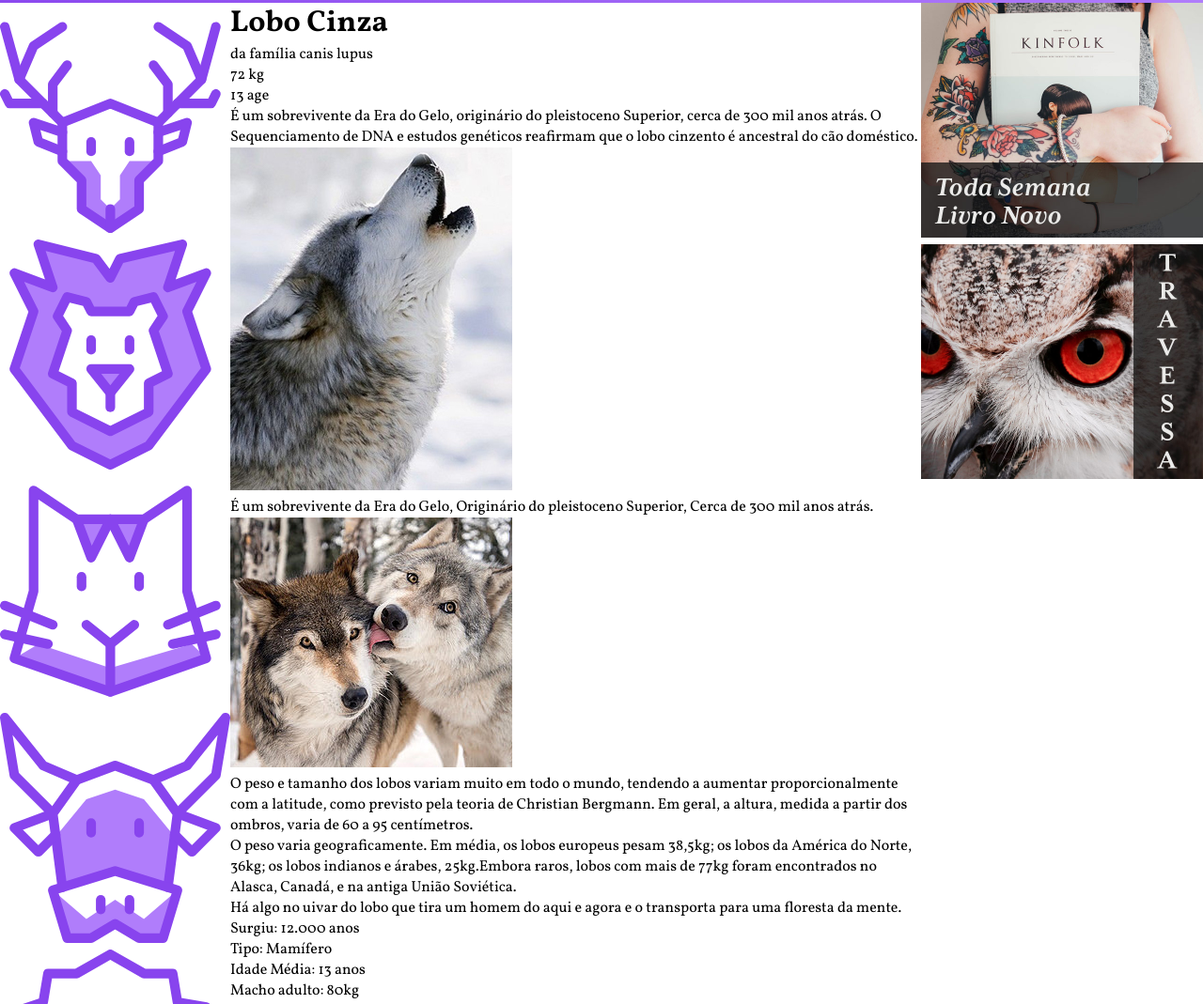
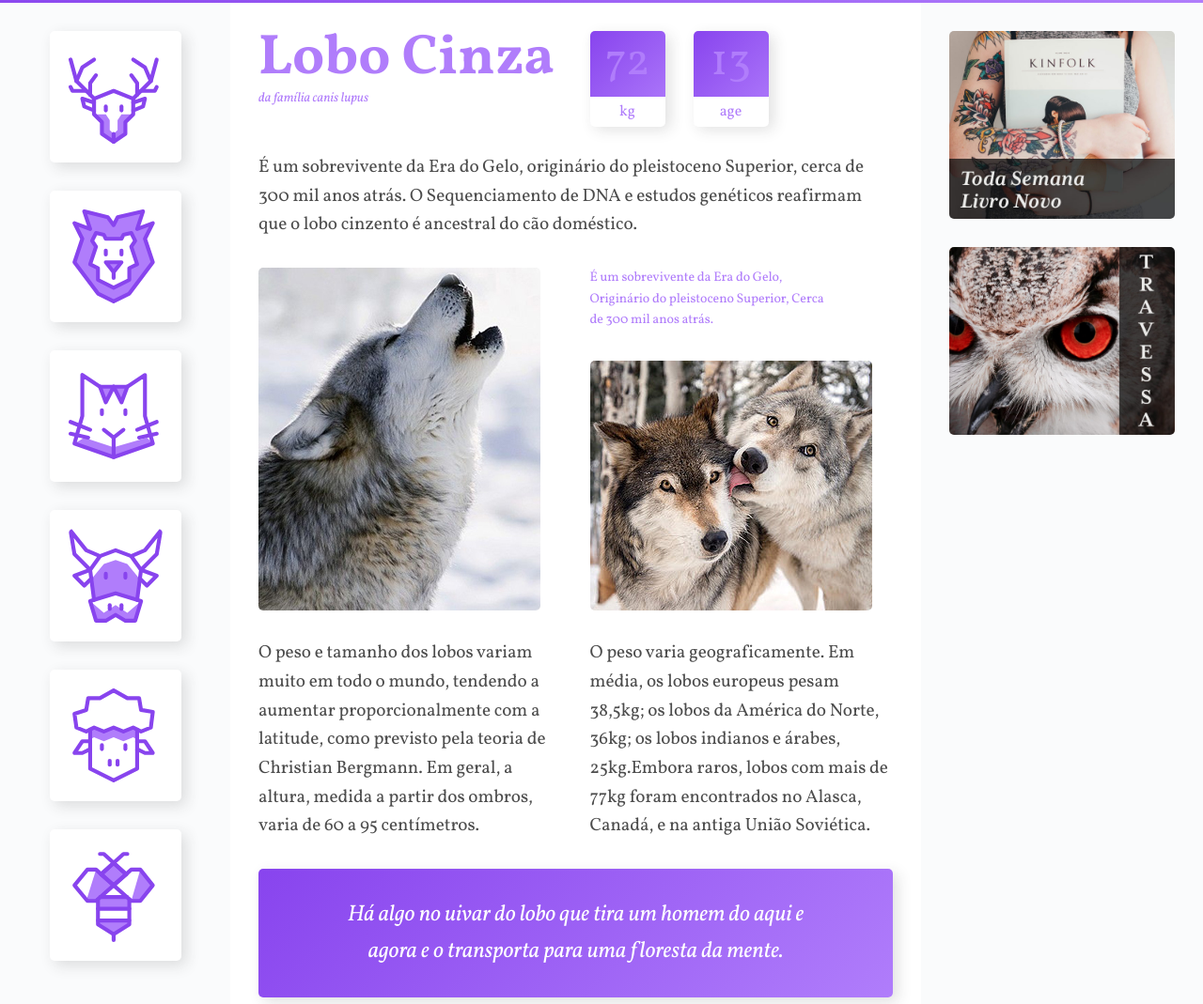
Before and after one commit to WallaceAngelo12/WildBeastOrigamid, a plain HTML site: page index.html in a window 1280 px wide. Shown: the part 102-1171 px from the top of the page at 94% size. Drawn offline with Linux system fonts and the light colour scheme.

Commit message:
css finalizado

```diff
--- a/css/style.css
+++ b/css/style.css
@@ -15,7 +15,9 @@ a {
 }
 
 img {
+    display: block;
     max-width: 100%;
+    border-radius: 5px;
 }
 
 /* GRID GERAL */
@@ -67,16 +69,170 @@ img {
 /* SIDENAV */
 .sidenav {
     grid-area: sidenav;
+    background: #fafbfc;
+    padding: 30px;
 }
 
+.sidenav li a {
+    display: block;
+    min-width: 60px;
+    max-width: 100px;
+    margin: 0 auto 30px auto;
+    background: white;
+    padding: 20px;
+    border-radius: 5px;
+    box-shadow: 5px 5px 15px 0px rgba(44,44,44,0.15);
+    transition: .1s ease-out;
+}
+
+.sidenav li a:hover{
+    background: #b07dfb;
+}
+
+/* CONTENT */
 .content {
     grid-area: content;
+    max-width: 900px;
+    margin: 0 auto;
+    padding: 30px;
+    display: grid;
+    grid-template-columns: 1fr 1fr;
+    gap: 30px;
 }
 
+.col-wide {
+    grid-column: 1/-1;
+}
+
+.imagem-1 {
+    grid-row: span 2;
+    align-self: flex-end;
+}
+
+.item-2 {
+    align-self: flex-end;
+}
+
+/* ESTILOS CONTENT */
+p {
+    font-size: 1.2rem;
+    line-height: 1.6;
+    letter-spacing: -0.005rem;
+    color: rgba(0,0,0,.7)
+}
+.informacoes p + p{
+    margin-top: 30px;
+}
+
+/* TITULO */
+
+.titulo {
+    color:#b07dfb;
+}
+
+.titulo h1 {
+    font-size: 3.75rem;
+    line-height: 1;
+    font-weight: 700;
+}
+
+.titulo span {
+    font-size: 0.875rem;
+    font-style: italic;
+}
+
+/* CARACTERISTICAS */
+
+.caracteristicas {
+    display: flex;
+    align-items: flex-start;
+}
+
+.caracteristicas > div {
+    width: 80px;
+    text-align: center;
+    background: linear-gradient(135deg, #8844ee, #b07dfb);
+    border-radius: 5px;
+    box-shadow: 5px 5px 15px 0px rgba(44,44,44,0.15);
+    position: relative;
+}
+
+.caracteristicas > div:first-child {
+    margin-right: 30px;
+}
+
+.caracteristicas span {
+    display: block;
+}
+.numero {
+    color: #b07dfb;
+    font-size: 3rem;
+    line-height: 1;
+    margin: 10px auto;
+}
+
+.rotulo {
+    background: white;
+    border-radius: 0 0 5px 5px;
+    color: #b07dfb;
+    padding: 5px 0;
+    position: relative;
+    top: 2px;
+}
+
+.destaque {
+    font-size: 0.875rem;
+    color: #b07dfb;
+    max-width: 16rem;
+}
+
+.citacao, .atributos {
+    align-self: flex-start;
+    padding: 30px;
+    border-radius: 5px;
+    box-shadow: 5px 5px 15px 0px rgba(44,44,44,0.15);
+    background: linear-gradient(135deg, #8844ee, #b07dfb);
+}
+
+.citacao p {
+    font-size: 1.5rem;
+    font-style: italic;
+    text-align: center;
+    max-width: 500px;
+    margin: 0 auto;
+    color: white;
+}
+
+.atributos li {
+    color: white;
+    font-family: 'Courier New', Courier, monospace;
+    font-size: 1.125rem;
+    padding: 15px;
+}
+
+.atributos li + li {
+    border-top : 2px solid #b07dfb;
+}
+/* ANUNCIOS*/
 .anuncios {
     grid-area: anuncios;
+    background: #fafbfc;
+    display: grid;
+    align-content: flex-start;
+    padding: 30px;
+    gap: 30px;
 }
 
+
+
+/*FOOTER */
 .footer {
     grid-area: footer;
+    background: linear-gradient(135deg, #8844ee, #b07dfb);
 }
+
+.footer p {
+    color: white;
+    text-align: center;
+    padding: 30px;
+}
--- a/index.html
+++ b/index.html
@@ -47,19 +47,19 @@
                     </div>
                 </div>
 
-                <p>
+                <p class="col-wide">
                  É um sobrevivente da Era do Gelo, originário do pleistoceno Superior, cerca de 300 mil anos atrás. O Sequenciamento de DNA e estudos genéticos reafirmam que o lobo cinzento é ancestral do cão doméstico.
                 </p>
-                <img src="img/wolf1.jpg" alt="Wolf 1">
-                <p>É um sobrevivente da Era do Gelo, Originário do pleistoceno Superior, Cerca de 300 mil anos atrás.</p>
+                <img class="imagem-1" src="img/wolf1.jpg" alt="Wolf 1">
+                <p class="destaque">É um sobrevivente da Era do Gelo, Originário do pleistoceno Superior, Cerca de 300 mil anos atrás.</p>
 
-                <img src="img/wolf2.jpg" alt="Wolf 2">
+                <img class="item-2" src="img/wolf2.jpg" alt="Wolf 2">
 
                 <p>O peso e tamanho dos lobos variam muito em todo o mundo, tendendo a aumentar proporcionalmente com a latitude, como previsto pela teoria de Christian Bergmann. Em geral, a altura, medida a partir dos ombros, varia de 60 a 95 centímetros.</p>
 
                 <p>O peso varia geograficamente. Em média, os lobos europeus pesam 38,5kg; os lobos da América do Norte, 36kg; os lobos indianos e árabes, 25kg.Embora raros, lobos com mais de 77kg foram encontrados no Alasca, Canadá, e na antiga União Soviética.</p>
 
-                <blockquote class="citacao">
+                <blockquote class="citacao col-wide">
                     <p>Há algo no uivar do lobo que tira um homem do aqui e agora e o transporta para uma floresta da mente.</p>
                 </blockquote>
 
@@ -77,7 +77,7 @@
                     <p>É um sobrevivente da Era do Gelo, originário do pleistoceno Superior, cerca de 300 mil anos atrás. O Sequenciamento de DNA e estudos genéticos reafirmam que o lobo cinzento é ancestral do cão doméstico.</p>
                 </div>
 
-                <img src="img/wolf3.jpg" alt="Wolf 3">
+                <img class="col-wide" src="img/wolf3.jpg" alt="Wolf 3">
             </main>
 
             <aside class="anuncios">
```
